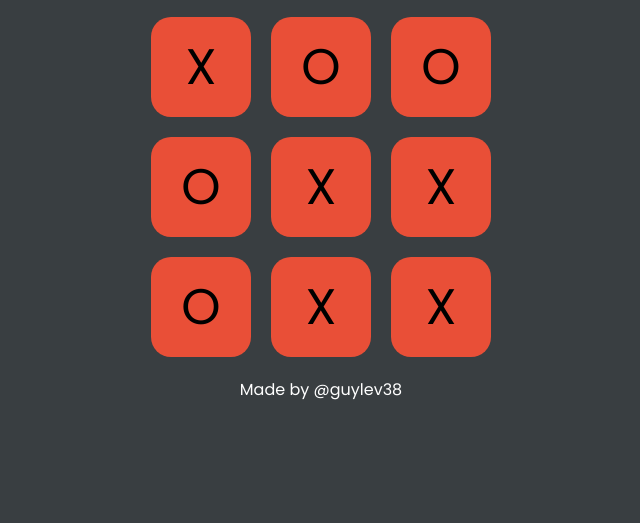
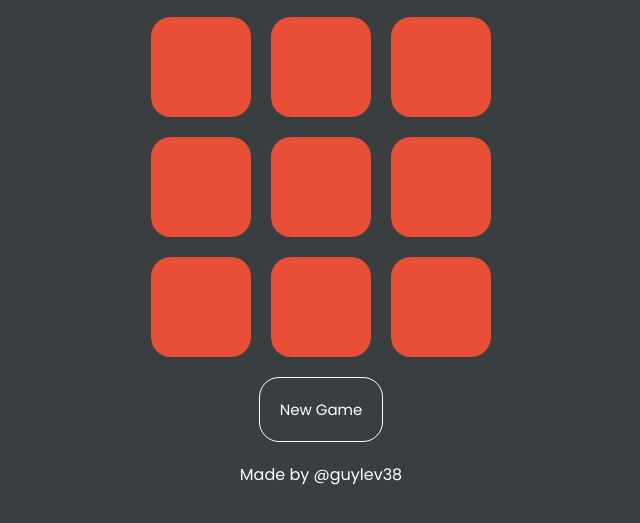
Before and after one commit to guylev38/tic-tac-toe, a plain HTML site: page index.html in a window 1280 px wide. Shown: the part 251-774 px from the top of the page, without its empty margins (319-959 px from the left). Drawn offline with Linux system fonts and the light colour scheme.

Commit message:
Need to fix game loop

```diff
--- a/index.html
+++ b/index.html
@@ -10,6 +10,7 @@
   <body>
     <h1 id="prompt">\n</h1>
     <div class="gameboard"></div>
+    <button class="start-button">New Game</button>
     <footer>
       <p>Made by <a href="https://github.com/guylev38">@guylev38</a></p>
     </footer>
--- a/script.js
+++ b/script.js
@@ -1,27 +1,40 @@
-let currentPlayer = 'x';
+const Player = function (sign) {
+  this.sign = sign;
+};
+
+const playerX = new Player("X");
+const playerO = new Player("O");
+
+const players = [playerX, playerO];
+
+let currentPlayer = players[0];
 
 const Gameboard = function () {
   this.data = [
-    ['x', 'o', 'o'],
-    ['o', 'x', 'x'],
-    ['o', 'x', 'x'],
+    ["", "", ""],
+    ["", "", ""],
+    ["", "", ""],
   ];
-  this.gameboardDiv = document.querySelector('.gameboard');
+  this.prompt = document.getElementById("prompt");
+  this.gameboardDiv = document.querySelector(".gameboard");
   this.drawBoard = () => {
     for (let i = 0; i < 3; i++) {
       for (let j = 0; j < 3; j++) {
-        let card = document.createElement('div');
-        card.classList.add('card');
-        card.addEventListener('click', () => {
+        isTurnPlayed = false;
+        let card = document.createElement("div");
+        card.classList.add("card");
+        card.addEventListener("click", () => {
           card.textContent = currentPlayer.sign;
           card.id = currentPlayer.sign;
+          isTurnPlayed = true;
+          switchTurn();
         });
-        if (this.data[i][j] == 'x') {
-          card.textContent = 'X';
-          card.id = 'x';
-        } else if (this.data[i][j] == 'o') {
-          card.textContent = 'O';
-          card.id = 'o';
+        if (this.data[i][j] == "x") {
+          card.textContent = "X";
+          card.id = "x";
+        } else if (this.data[i][j] == "o") {
+          card.textContent = "O";
+          card.id = "o";
         }
         this.gameboardDiv.appendChild(card);
       }
@@ -30,44 +43,46 @@ const Gameboard = function () {
   this.checkWin = () => {
     // Check Rows;
     for (let i = 0; i < 3; i++) {
-      middle = this.data[i][1]
-      left = this.data[i][0]
-      right = this.data[i][2]
-      if(middle == left && middle == right) return true;
+      middle = this.data[i][1];
+      left = this.data[i][0];
+      right = this.data[i][2];
+      if (middle == left && middle == right) return true;
     }
 
     // Check Cols
-    for(let j=0; j<3; j++){
+    for (let j = 0; j < 3; j++) {
       middle = this.data[1][j];
       upper = this.data[0][j];
       bottom = this.data[2][j];
-      if(middle == upper && middle == bottom) return true;
+      if (middle == upper && middle == bottom) return true;
     }
 
     // Check Main Diagonal
-    if(this.data[0][0] == this.data[1][1] && this.data[0][0] == this.data[2][2])
+    if (
+      this.data[0][0] == this.data[1][1] &&
+      this.data[0][0] == this.data[2][2]
+    )
       return true;
 
-
     // Check Sub Diagonal
-    if(this.data[0][2] == this.data[1][1] && this.data[1][1] == this.data[2][0])
+    if (
+      this.data[0][2] == this.data[1][1] &&
+      this.data[1][1] == this.data[2][0]
+    )
       return true;
 
-
+    this.prompt.textContent = `${currentPlayer.sign.toUpperCase()} Won The Game!`;
     return false;
   };
-  // this.highlightWin;
 };
 
-const Player = function (sign) {
-  this.sign = sign;
-};
+let gameboard = new Gameboard();
+const startButton = document.querySelector(".start-button");
 
-const gameboard = new Gameboard();
-gameboard.drawBoard();
+startButton.addEventListener("click", gameboard.drawBoard());
 
-const playerX = new Player('X');
-const playerO = new Player('O');
-
-const players = [playerX, playerO];
-currentPlayer = players[0];
+function switchTurn() {
+  if (gameboard.checkWin()) return;
+  if (currentPlayer == players[0]) currentPlayer = players[1];
+  else if (currentPlayer == players[1]) currentPlayer = players[0];
+}
--- a/style.css
+++ b/style.css
@@ -76,3 +76,19 @@ a:hover {
   text-decoration: underline;
   cursor: pointer;
 }
+
+.start-button{
+  padding: 20px;
+  border-radius: 20px;
+  font-size: 15px;
+  color: white;
+  background-color: var(--background);
+  border: 1px solid white;
+
+}
+
+.start-button:hover{
+  box-shadow: 0px 0px 10px var(--card-background);
+  cursor: pointer;
+  transition-duration: 400ms;
+}
```
Also changed, not shown: 1 other file.
